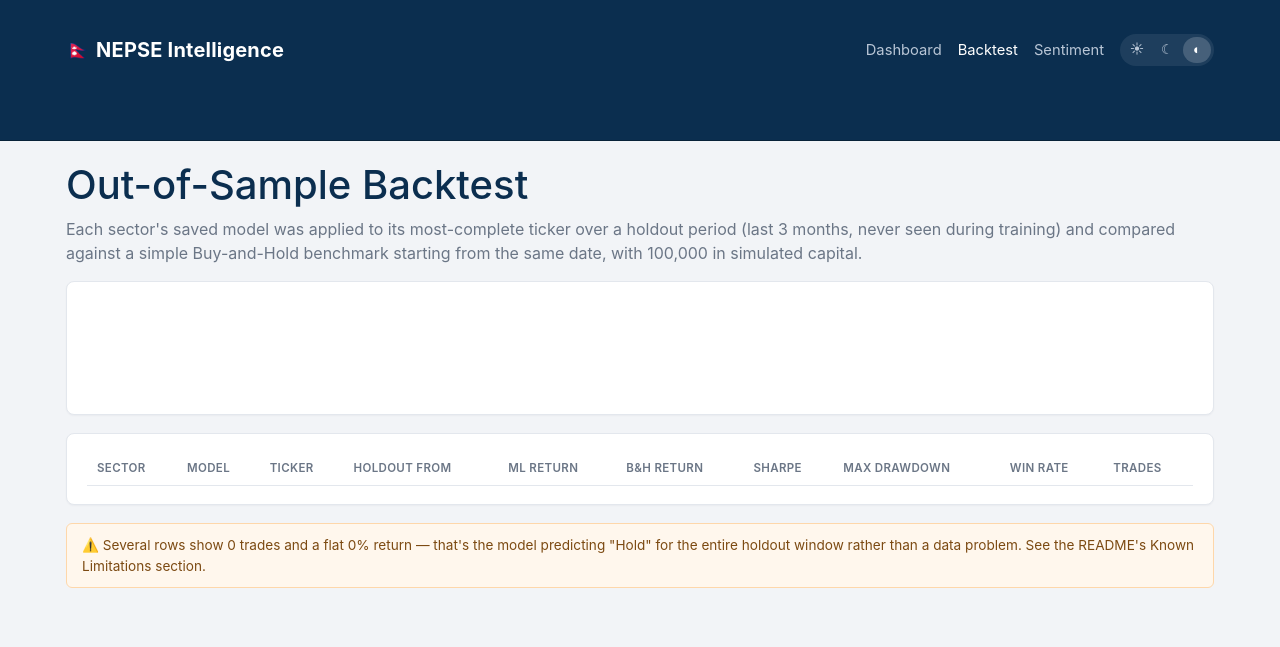
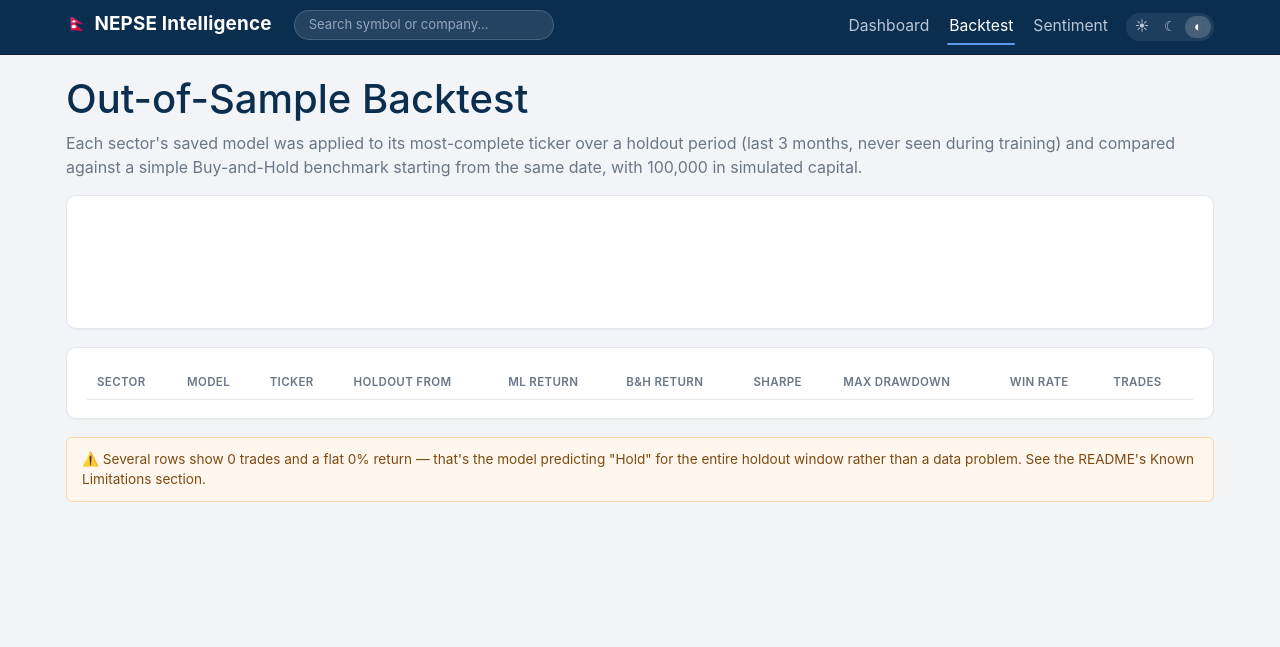
Before and after one commit to roshanpandey-1/Nepal-Stock-Market-Predictor-Dashboard, a Flask app: page /backtest in a window 1280 px wide. Shown: the top 647 px of the page. Run offline with Flask 3, Linux system fonts and the light colour scheme; lists and menus that the app fills with data are empty.

Commit message:
Redesign dashboard UI/UX (navbar search, layout, dark theme fix)
Navbar: add a custom ticker/company autocomplete search (backed by the new
/api/tickers endpoint), widen the navbar and its type slightly, add an
active-link accent underline, and make the ticker strip clickable through
to each stock's page.

Dashboard: add a ShareHub-style live indices strip and a Top Turnover
panel alongside Sector Indices, remove the redundant "Look up a ticker"
form now that the navbar has search, and fix uneven card heights/spacing
between stacked row blocks (h-100, mb-3).

Charts: trim the trailing flat segment NEPSE's intraday index history
produces after market close, instead of stretching a flat line out to
"now" as the dashboard keeps polling.

Theming: fix a dark-theme readability bug where a single --navy variable
was reused for both a dark background (navbar) and heading/value text
(which went unreadable against dark backgrounds) -- split it into a
dedicated --heading token across all three theme blocks, and darken the
dark theme's background/card colors as requested.

```diff
--- a/app/routes.py
+++ b/app/routes.py
@@ -135,6 +135,26 @@ def _get_cached_movers(limit=5):
         _MOVERS_CACHE["losers"][:limit],
         _MOVERS_CACHE["all"],
     )
+
+
+_SEARCH_OPTIONS = None
+
+
+def search_options():
+    """Ticker list for the navbar search: [{"t": symbol, "n": company name}].
+
+    Built once per process from two static files and served via /api/tickers,
+    so the 260-entry list is fetched once by the browser instead of being
+    inlined into every page's HTML.
+    """
+    global _SEARCH_OPTIONS
+    if _SEARCH_OPTIONS is None:
+        names = _company_names()
+        _SEARCH_OPTIONS = [
+            {"t": ticker, "n": names.get(ticker) or ""}
+            for ticker in sorted(_ticker_list())
+        ]
+    return _SEARCH_OPTIONS
 
 
 @main.app_context_processor
--- a/app/static/css/main.css
+++ b/app/static/css/main.css
@@ -10,6 +10,7 @@
   --red: #dc2626;
   --amber: #d97706;
   --accent: #1d6fd6;
+  --heading: #0b2e4f;
   --row-hover: #f8fafc;
   --neutral-bg: #f1f5f9;
   --input-bg: #ffffff;
@@ -116,36 +132,69 @@ body {
   background: var(--navy) !important;
   border-bottom: 1px solid var(--navy-dark);
   padding: 10px 0;
+  min-height: 0;
+}
+/* The navbar reuses .container-main for width/centering, but that class also
+   carries the page body's 20px/60px vertical padding -- which showed up as a
+   tall empty band inside the header. Width only, no vertical padding here. */
+.navbar .container-main {
+  padding-top: 0;
+  padding-bottom: 0;
 }
 .navbar-brand {
   font-weight: 700;
   color: #fff !important;
   letter-spacing: 0.01em;
+  font-size: 1.18rem;
+  padding-top: 0;
+  padding-bottom: 0;
+  margin-right: 0;
 }
-.nav-link { color: #b9c6d6 !important; font-size: 0.92rem; }
+.nav-link {
+  color: #b9c6d6 !important;
+  font-size: 0.98rem;
+  padding: 4px 2px 6px;
+  position: relative;
+  transition: color 0.12s ease;
+}
 .nav-link.active, .nav-link:hover { color: #fff !important; }
+.nav-link.active::after {
+  content: "";
+  position: absolute;
+  left: 0; right: 0; bottom: -1px;
+  height: 2px;
+  background: #5b9bf0;
+  border-radius: 2px;
+}
 
 .container-main { max-width: 1180px; margin: 0 auto; padding: 20px 16px 60px; }
 
 .card-panel {
   background: var(--card-bg);
   border: 1px solid var(--border);
-  border-radius: 8px;
+  border-radius: 10px;
   padding: 18px 20px;
   margin-bottom: 18px;
   box-shadow: 0 1px 2px var(--shadow);
+  transition: box-shadow 0.15s ease, border-color 0.15s ease;
+}
+.card-panel:hover {
+  box-shadow: 0 4px 14px var(--shadow);
 }
 .card-panel h3 {
-  font-size: 1rem;
+  font-size: 0.92rem;
   text-transform: uppercase;
-  letter-spacing: 0.03em;
+  letter-spacing: 0.05em;
+  font-weight: 700;
   color: var(--text-dim);
   margin-bottom: 14px;
+  padding-bottom: 10px;
+  padding-left: 10px;
   border-bottom: 1px solid var(--border);
-  padding-bottom: 10px;
+  border-left: 3px solid var(--accent);
 }
 
-h1, h2 { color: var(--navy); }
+h1, h2 { color: var(--heading); }
 .text-dim { color: var(--text-dim); }
 
 table.data-table {
@@ -291,8 +360,8 @@ a:hover { text-decoration: underline; }
   border: none;
   background: transparent;
   color: #b9c6d6;
-  width: 28px;
-  height: 26px;
+  width: 26px;
+  height: 22px;
   border-radius: 999px;
   display: inline-flex;
   align-items: center;
@@ -306,3 +375,140 @@ a:hover { text-decoration: underline; }
   color: #fff;
 }
 .theme-toggle button:hover { color: #fff; }
+
+/* --- Live market panel ("Market Now") --- */
+.live-badge {
+  float: right;
+  font-size: 0.66rem;
+  font-weight: 600;
+  text-transform: uppercase;
+  letter-spacing: 0.04em;
+  padding: 2px 9px;
+  border-radius: 999px;
+  border: 1px solid var(--border);
+  color: var(--text-dim);
+  background: var(--neutral-bg);
+}
+.live-badge.on {
+  color: var(--green);
+  border-color: rgba(22,163,74,0.4);
+  background: rgba(22,163,74,0.10);
+}
+.live-badge.stale {
+  color: var(--amber);
+  border-color: rgba(217,119,6,0.4);
+  background: rgba(217,119,6,0.10);
+}
+.live-badge.off {
+  color: var(--text-dim);
+}
+
+.live-index {
+  display: flex;
+  align-items: baseline;
+  gap: 10px;
+  flex-wrap: wrap;
+  padding-bottom: 4px;
+}
+.live-index-name { color: var(--text-dim); font-size: 0.78rem; text-transform: uppercase; letter-spacing: 0.03em; }
+.live-index-value { font-size: 1.6rem; font-weight: 700; color: var(--heading); }
+
+/* Source badge on sections that upgrade from end-of-day to live data */
+.src-badge {
+  font-size: 0.6rem;
+  font-weight: 600;
+  text-transform: uppercase;
+  letter-spacing: 0.04em;
+  padding: 2px 7px;
+  border-radius: 999px;
+  border: 1px solid var(--border);
+  background: var(--neutral-bg);
+  color: var(--text-dim);
+  vertical-align: middle;
+  margin-left: 6px;
+}
+.src-badge.live {
+  color: var(--green);
+  border-color: rgba(22,163,74,0.4);
+  background: rgba(22,163,74,0.10);
+}
+.src-badge.stale {
+  color: var(--amber);
+  border-color: rgba(217,119,6,0.4);
+  background: rgba(217,119,6,0.10);
+}
+
+/* Marks a sector index that this project trains a model for */
+.model-dot {
+  display: inline-block;
+  width: 7px;
+  height: 7px;
+  border-radius: 50%;
+  background: var(--accent);
+  margin-right: 7px;
+  vertical-align: middle;
+}
+
+/* --- Navbar ticker search --- */
+.nav-search { position: relative; margin-left: 22px; }
+.nav-search input {
+  background: rgba(255,255,255,0.10);
+  border: 1px solid rgba(255,255,255,0.16);
+  color: #fff;
+  border-radius: 999px;
+  padding: 4px 14px;
+  font-size: 0.82rem;
+  width: 260px;
+  outline: none;
+  transition: background-color 0.15s ease, border-color 0.15s ease;
+}
+.nav-search input::placeholder { color: #93a6bd; }
+.nav-search input:focus {
+  background: rgba(255,255,255,0.16);
+  border-color: rgba(255,255,255,0.35);
+}
+
+.nav-search-results {
+  display: none;
+  position: absolute;
+  top: calc(100% + 6px);
+  left: 0;
+  width: 340px;
+  max-height: 340px;
+  overflow-y: auto;
+  background: var(--card-bg);
+  border: 1px solid var(--border);
+  border-radius: 8px;
+  box-shadow: 0 8px 24px rgba(16,24,40,0.18);
+  z-index: 1050;
+}
+.nav-search-results.open { display: block; }
+.nav-search-item {
+  padding: 7px 12px;
+  cursor: pointer;
+  display: flex;
+  gap: 9px;
+  align-items: baseline;
+  border-bottom: 1px solid var(--border);
+}
+.nav-search-item:last-child { border-bottom: none; }
+.nav-search-item:hover,
+.nav-search-item.active { background: var(--row-hover); }
+.nav-search-item .sym {
+  font-weight: 700;
+  color: var(--accent);
+  font-size: 0.82rem;
+  flex: 0 0 auto;
+}
+.nav-search-item .nm {
+  color: var(--text-dim);
+  font-size: 0.76rem;
+  overflow: hidden;
+  text-overflow: ellipsis;
+  white-space: nowrap;
+}
+
+@media (max-width: 991px) {
+  /* keep the header single-line on small screens */
+  .nav-search { display: none; }
+}
--- a/app/static/js/charts.js
+++ b/app/static/js/charts.js
@@ -756,3 +756,132 @@ function renderSubIndices(rows) {
     }).join("")}</tbody>
   </table>`;
 }
+
+// --- Navbar ticker search ---------------------------------------------------
+// A custom autocomplete rather than a native <datalist>: browsers dump every
+// option on focus, which meant all 260 tickers appeared before typing a
+// character. This only renders after input and caps the list.
+
+const NAV_SEARCH_LIMIT = 8;
+let _tickerIndex = null;      // [{t, n}], fetched once
+let _tickerIndexPromise = null;
+let _navSearchActive = -1;    // highlighted row for keyboard nav
+
+async function _loadTickerIndex() {
+  if (_tickerIndex) return _tickerIndex;
+  if (!_tickerIndexPromise) {
+    _tickerIndexPromise = fetch("/api/tickers")
+      .then(r => r.json())
+      .then(rows => { _tickerIndex = Array.isArray(rows) ? rows : []; return _tickerIndex; })
+      .catch(() => { _tickerIndex = []; return _tickerIndex; });
+  }
+  return _tickerIndexPromise;
+}
+
+function _matchTickers(query) {
+  const q = (query || "").trim().toLowerCase();
+  if (!q || !_tickerIndex) return [];
+  const starts = [], contains = [];
+  for (const row of _tickerIndex) {
+    const t = row.t.toLowerCase();
+    const n = (row.n || "").toLowerCase();
+    if (t.startsWith(q) || n.startsWith(q)) starts.push(row);
+    else if (t.includes(q) || n.includes(q)) contains.push(row);
+    if (starts.length >= NAV_SEARCH_LIMIT) break;
+  }
+  return starts.concat(contains).slice(0, NAV_SEARCH_LIMIT);
+}
+
+function _escapeHTML(s) {
+  return String(s).replace(/[&<>"']/g, ch => (
+    { "&": "&amp;", "<": "&lt;", ">": "&gt;", '"': "&quot;", "'": "&#39;" }[ch]
+  ));
+}
+
+function _renderNavResults(rows) {
+  const box = document.getElementById("nav-search-results");
+  const input = document.getElementById("nav-search-input");
+  if (!box) return;
+
+  if (!rows.length) {
+    box.innerHTML = "";
+    box.classList.remove("open");
+    if (input) input.setAttribute("aria-expanded", "false");
+    return;
+  }
+  box.innerHTML = rows.map((r, i) => `
+    <div class="nav-search-item${i === _navSearchActive ? " active" : ""}"
+         role="option" data-ticker="${_escapeHTML(r.t)}" data-index="${i}">
+      <span class="sym">${_escapeHTML(r.t)}</span>
+      <span class="nm">${_escapeHTML(r.n || "")}</span>
+    </div>`).join("");
+  box.classList.add("open");
+  if (input) input.setAttribute("aria-expanded", "true");
+}
+
+function _closeNavResults() {
+  const box = document.getElementById("nav-search-results");
+  const input = document.getElementById("nav-search-input");
+  _navSearchActive = -1;
+  if (box) { box.innerHTML = ""; box.classList.remove("open"); }
+  if (input) input.setAttribute("aria-expanded", "false");
+}
+
+function _gotoTicker(ticker) {
+  if (ticker) window.location = `/stock/${encodeURIComponent(ticker)}`;
+}
+
+function wireNavSearch() {
+  const form = document.getElementById("nav-search-form");
+  const input = document.getElementById("nav-search-input");
+  const box = document.getElementById("nav-search-results");
+  if (!form || !input || !box) return;
+
+  // warm the index on focus so the first keystroke already has data
+  input.addEventListener("focus", _loadTickerIndex);
+
+  input.addEventListener("input", async () => {
+    await _loadTickerIndex();
+    _navSearchActive = -1;
+    _renderNavResults(_matchTickers(input.value));
+  });
+
+  input.addEventListener("keydown", (e) => {
+    const rows = box.querySelectorAll(".nav-search-item");
+    if (e.key === "ArrowDown" && rows.length) {
+      e.preventDefault();
+      _navSearchActive = Math.min(_navSearchActive + 1, rows.length - 1);
+      _renderNavResults(_matchTickers(input.value));
+    } else if (e.key === "ArrowUp" && rows.length) {
+      e.preventDefault();
+      _navSearchActive = Math.max(_navSearchActive - 1, 0);
+      _renderNavResults(_matchTickers(input.value));
+    } else if (e.key === "Escape") {
+      _closeNavResults();
+    }
+  });
+
+  box.addEventListener("mousedown", (e) => {
+    // mousedown, not click -- blur would close the list first
+    const item = e.target.closest(".nav-search-item");
+    if (item) { e.preventDefault(); _gotoTicker(item.dataset.ticker); }
+  });
+
+  form.addEventListener("submit", (e) => {
+    e.preventDefault();
+    const matches = _matchTickers(input.value);
+    if (_navSearchActive >= 0 && matches[_navSearchActive]) {
+      _gotoTicker(matches[_navSearchActive].t);
+    } else if (matches.length) {
+      _gotoTicker(matches[0].t);          // best match on plain Enter
+    } else if (input.value.trim()) {
+      _gotoTicker(input.value.trim().toUpperCase());
+    }
+  });
+
+  document.addEventListener("click", (e) => {
+    if (!form.contains(e.target)) _closeNavResults();
+  });
+}
+
+wireNavSearch();
--- a/app/templates/base.html
+++ b/app/templates/base.html
@@ -27,13 +27,13 @@
   <div class="ticker-strip-wrap">
     <div class="ticker-strip">
       {% for t in ticker_strip + ticker_strip %}
-      <span class="ticker-item">
+      <a class="ticker-item" href="{{ url_for('main.stock_detail', ticker=t.ticker) }}">
         <span class="sym">{{ t.ticker }}</span>
         <span>Rs {{ t.close }}</span>
         <span class="chg {{ 'pos' if t.change_pct >= 0 else 'neg' }}">
           {{ '+' if t.change_pct >= 0 else '' }}{{ t.change_pct }}%
         </span>
-      </span>
+      </a>
       {% endfor %}
     </div>
   </div>
@@ -42,6 +42,15 @@
   <nav class="navbar navbar-expand-lg">
     <div class="container-main d-flex w-100">
       <a class="navbar-brand" href="{{ url_for('main.dashboard') }}">🇳🇵 NEPSE Intelligence</a>
+
+      <form class="nav-search" id="nav-search-form" autocomplete="off" role="search">
+        <input type="text" id="nav-search-input"
+               placeholder="Search symbol or company…" aria-label="Search ticker"
+               autocomplete="off" role="combobox" aria-expanded="false"
+               aria-controls="nav-search-results">
+        <div class="nav-search-results" id="nav-search-results" role="listbox"></div>
+      </form>
+
       <div class="ms-auto d-flex align-items-center gap-3">
         <a class="nav-link {% if request.endpoint == 'main.dashboard' %}active{% endif %}" href="{{ url_for('main.dashboard') }}">Dashboard</a>
         <a class="nav-link {% if request.endpoint == 'main.backtest' %}active{% endif %}" href="{{ url_for('main.backtest') }}">Backtest</a>
```
Also changed, not shown: other parts of app/static/css/main.css (+43 -8 lines), app/api.py (+13 -0 lines).
